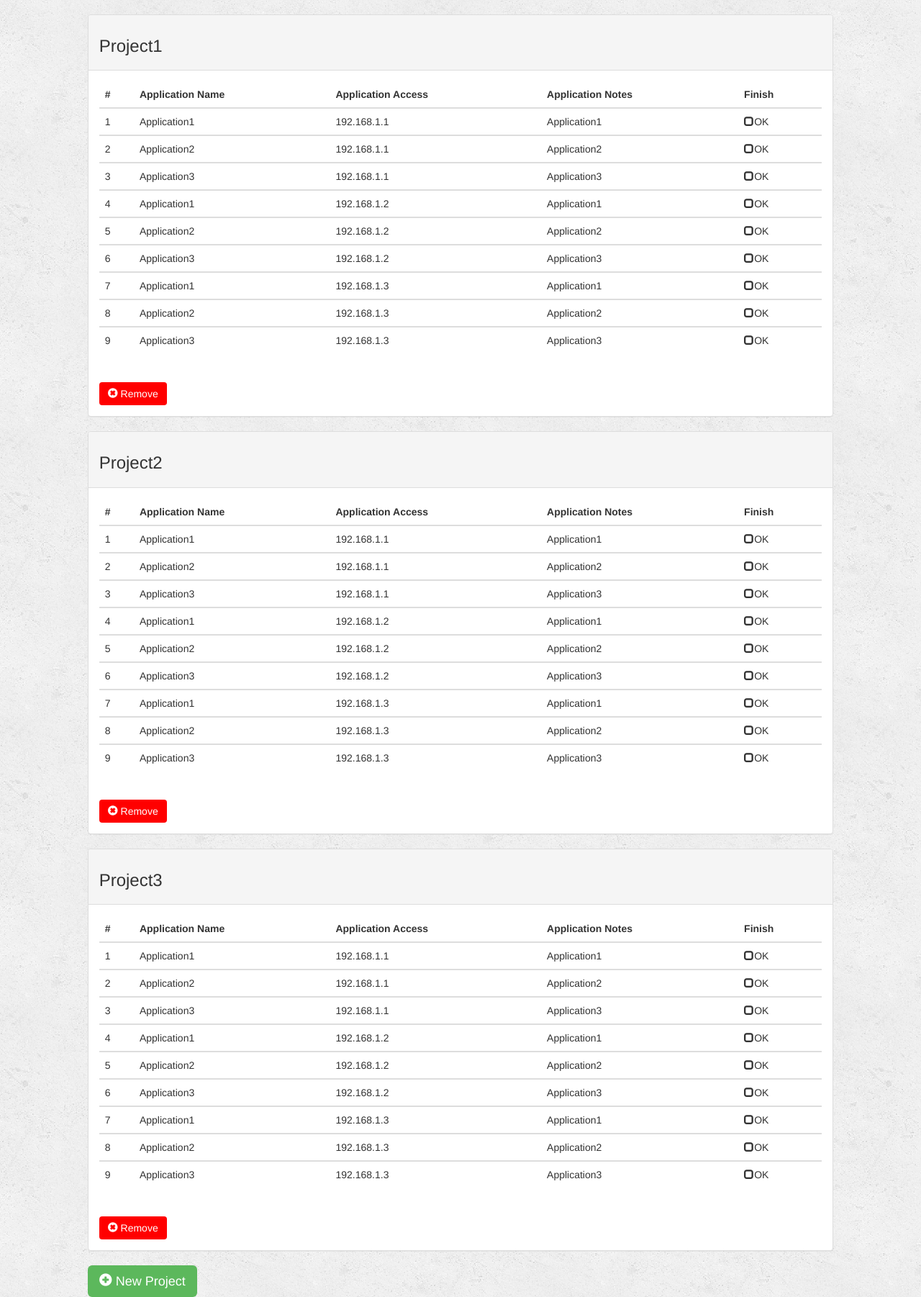
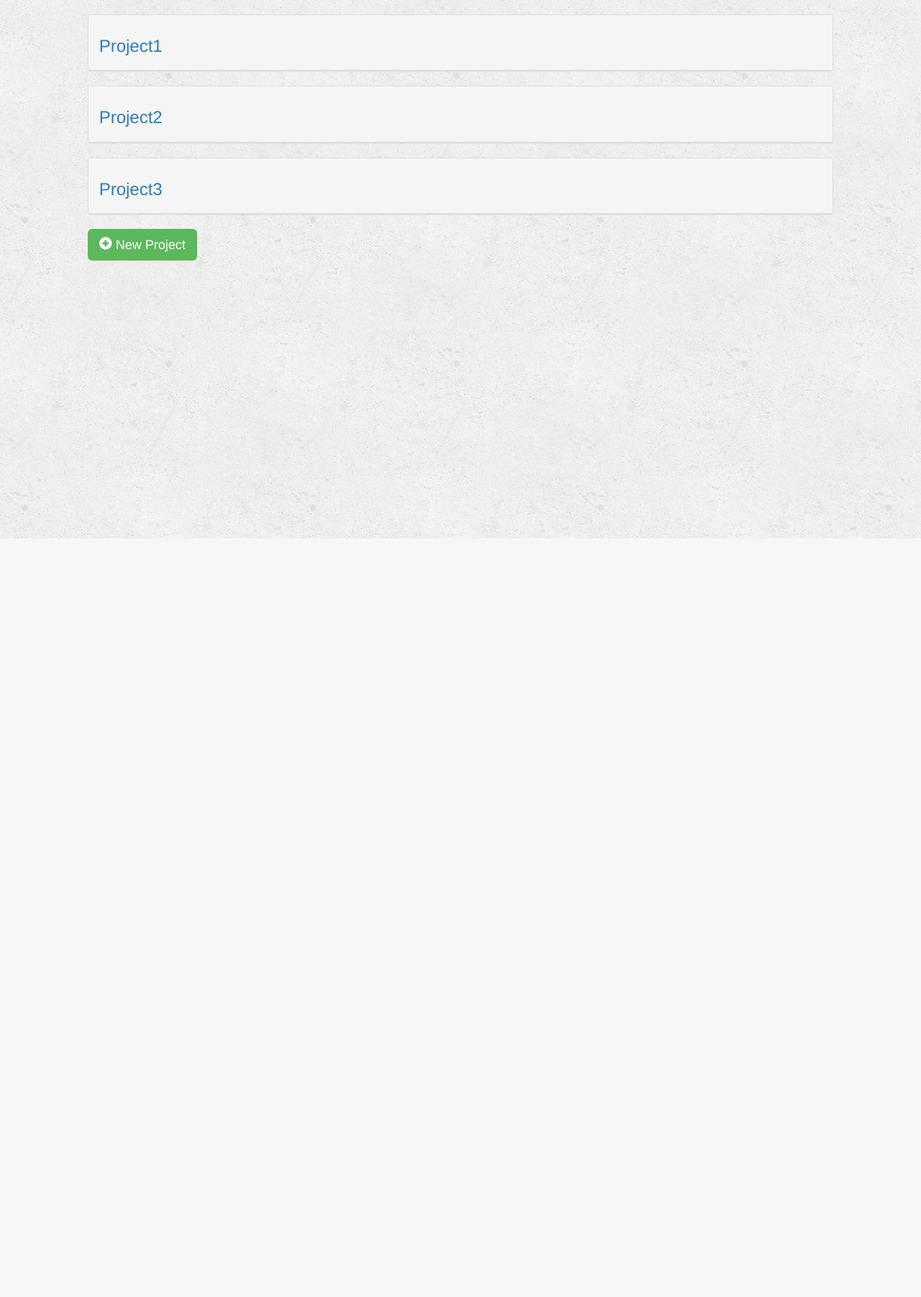
Before and after one commit to Ylmz42/Django_Application, a Django app: page /project/ in a window 1280 px wide. Shown: the part 52-1854 px from the top of the page at 72% size. After the commit the page ends 800 px from the top, so only its background shows below. Run offline with Django 3.2, Linux system fonts and the light colour scheme; a user stored in the database is signed in; data comes from the database, SQL or seed files in the repository; both versions use the stored data as it was after the commit; some libraries are stand-ins or nearby versions.

Commit message:
app and project pages added

```diff
--- /dev/null
+++ b/project/templates/project/applications.html
@@ -0,0 +1,6 @@
+{% extends 'project/base.html' %}
+{% block title %}Applications{% endblock %}
+
+{% block body %}
+
+{% endblock %}
--- a/project/templates/project/index.html
+++ b/project/templates/project/index.html
@@ -12,33 +12,56 @@
       <div class="panel panel-default">
 
         <div class="panel-heading">
-          <h3>{{project.name}}</h3>
+          <h3> <a href="#{{project.id}}" data-toggle="collapse">{{project.name}}</a></h3>
         </div>
 
+        <div id="{{project.id}}" class="collapse">
           <div class="panel-body">
             <div class="table-responsive-sm">
               <table class="table table-hover">
                 <thead>
                   <tr>
-                  <th>#</th>
-                  <th>Application Name</th>
-                  <th>Application Access</th>
-                  <th>Application Notes</th>
-                  <th>Finish</th>
+                    <div class="col-sm-1">
+                      <th style="width:5%; text-align: center">#</th>
+                    </div>
+                    <div class="col-sm-2">
+                      <th style="width:15%; text-align: center">Application Name</th>
+                    </div>
+                    <div class="col-sm-2">
+                      <th style="width:20%; text-align: center">Application Access</th>
+                    </div>
+                    <div class="col-sm-4">
+                      <th style="width:50%; text-align: center">Application Notes</th>
+                    </div>
+                    <div class="col-sm-1">
+                      <th style="width:10%; text-align: center">Finish</th>
+                    </div>
                   </tr>
                 </thead>
                 {% for application in applications %}
+                {% if application.project.id == project.id %}
                 <tbody>
                   <tr>
-                  <td>{{forloop.counter}}</td>
-                  <td>{{application.name}}</td>
-                  <td>{{application.access}}</td>
-                  <td>{{application.notes}}</td>
-                  <td>
+                    <div class="col-sm-1">
+                      <td style="width:5%; text-align: center">{{forloop.counter}}</td>
+                    </div>
+                    <div class="col-sm-2">
+                      <td style="width:15%; text-align: center">{{application.name}}</td>
+                    </div>
+                    <div class="col-sm-2">
+                      <td style="width:20%; text-align: center">{{application.access}}</td>
+                    </div>
+                    <div class="col-sm-4">
+                      <td style="width:50%; text-align: center">{{application.notes}}</td>
+                    </div>
+                    <div class="col-sm-1">
+                      <td style="width:10%; text-align: center">
                         <span class="glyphicon glyphicon-unchecked"></span>OK
                       </td>
+                    </div>
                   </tr>
                 </tbody>
+                {% endif %}
                 {% endfor %}
               </table>
               <br>
@@ -46,6 +69,7 @@
                 style="background-color: red; border: none;">
                 <span class="glyphicon glyphicon-remove-sign" style="background-color: red"></span> Remove
               </a>
+            </div>
           </div>
         </div>
 
@@ -58,7 +82,7 @@
 
 <div class="container-fluid">
   <div class="row">
-    <div class="col-sm-10 col-sm-offset-1">
+    <div class="col-sm-10 col-lg-offset-1">
       <a href="{% url 'project:create_project' %}" class="btn btn-success btn-lg" style="border:none">
         <span class="glyphicon glyphicon-plus-sign"></span> New Project
       </a>
--- a/project/templates/project/project_detail.html
+++ b/project/templates/project/project_detail.html
@@ -5,7 +5,7 @@
 
 <div class="container-fluid">
   <div class="row">
-    <div class="col-sm-12">
+    <div class="col-sm-10 col-sm-offset-1">
 
       <div class="panel panel-default">
 
--- /dev/null
+++ b/project/templates/project/projects.html
@@ -0,0 +1,6 @@
+{% extends 'project/base.html' %}
+{% block title %}Projects{% endblock %}
+
+{% block body %}
+
+{% endblock %}
```
Also changed, not shown: db.sqlite3. Lines whose indentation alone changed are shown as unchanged.
